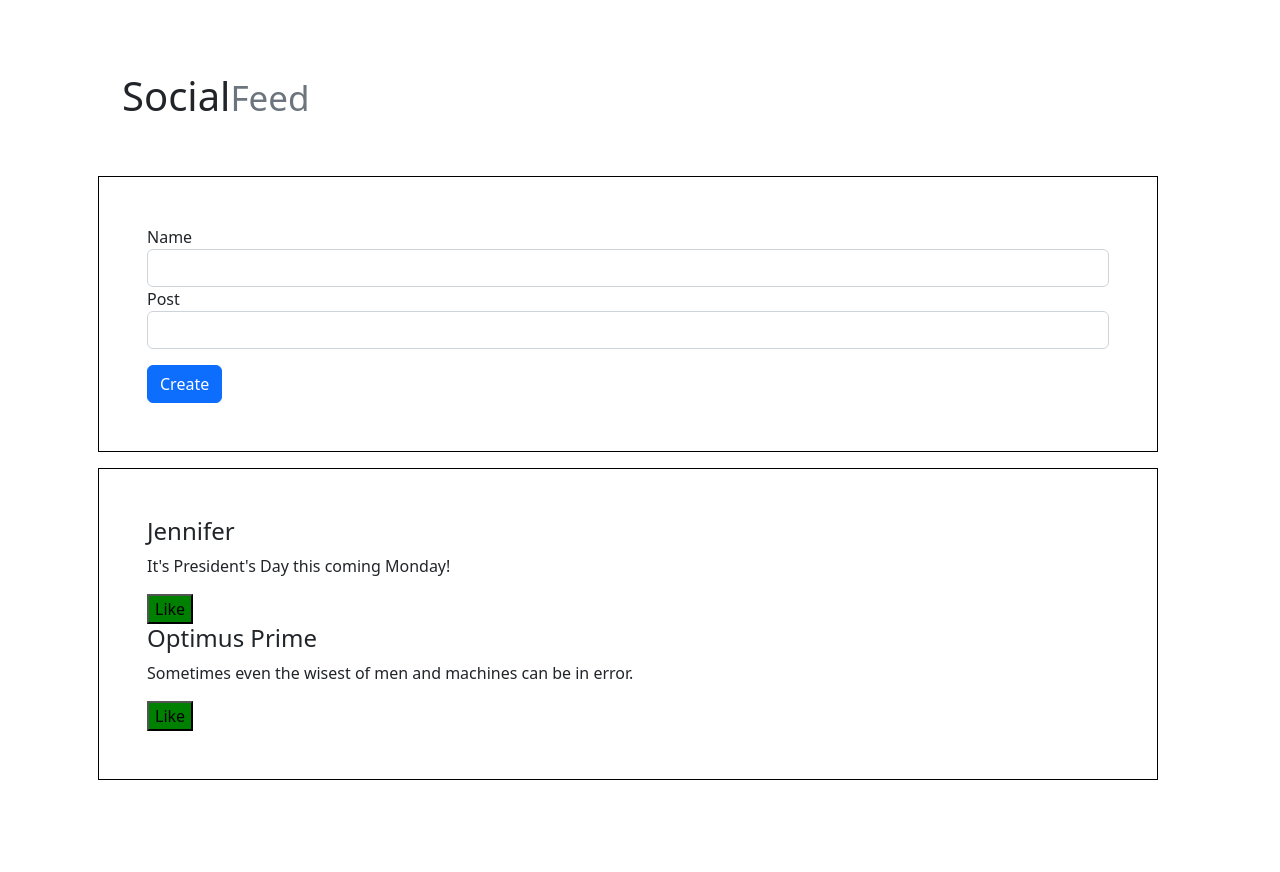
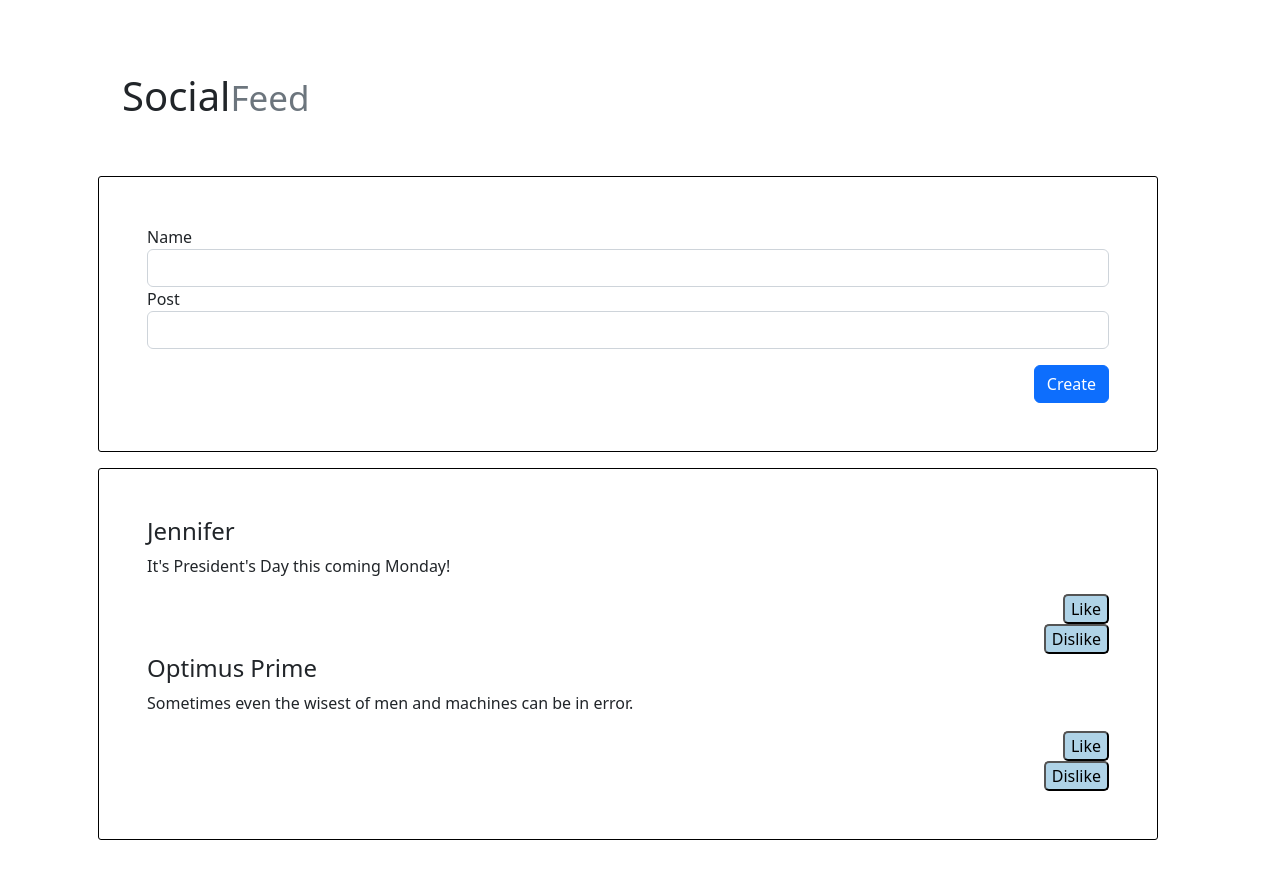
Before and after one commit to wenchijchang/React-SocialFeed, a React (Create React App) app: page / in a window 1280 px wide. Before the commit the page ends 812 px from the top, so only its background shows below. Built offline with nearby package versions, Linux system fonts and the light colour scheme.

Commit message:
created new like and dislike buttons + updated styling

```diff
--- a/package.json
+++ b/package.json
@@ -9,6 +9,8 @@
     "bootstrap": "^5.2.3",
     "react": "^18.2.0",
     "react-dom": "^18.2.0",
+    "react-icon": "^1.0.0",
+    "react-icons": "^4.7.1",
     "react-scripts": "5.0.1",
     "web-vitals": "^2.1.4"
   },
--- a/src/App.css
+++ b/src/App.css
@@ -1,4 +1,5 @@
 .border-box {
+  border-radius: 3px;
   border: 1px;
   border-style: solid;
   border-color: black;
--- a/src/Components/CreatePostForm/CreatePostForm.jsx
+++ b/src/Components/CreatePostForm/CreatePostForm.jsx
@@ -34,6 +34,7 @@ const CreatePostForm = (props) => {
           onChange={(event) => setPost(event.target.value)}
         />
       </div>
+      <div style={{ textAlign: "right" }}>
         <button
           type="submit"
           className="btn btn-primary"
@@ -41,6 +42,7 @@ const CreatePostForm = (props) => {
         >
           Create
         </button>
+      </div>
     </form>
   );
 };
--- a/src/Components/CustomButton/CustomButton.jsx
+++ b/src/Components/CustomButton/CustomButton.jsx
@@ -2,40 +2,26 @@ import { useState } from "react";
 import "./CustomButton.css";
 
 const CustomButton = (props) => {
-  const [buttonClass, setButtonClass] = useState("active");
+  const [buttonClass, setButtonClass] = useState("class");
+  const [message, setMessage] = useState(true);
 
   function handleClick() {
     if (buttonClass === "active") {
       setButtonClass("inactive");
-      props.message = "Dislike";
+      setMessage(false);
     } else {
       setButtonClass("active");
-      props.message = "Like";
+      setMessage(true);
+      // props.message = "Like";
     }
   }
   return (
     <div>
       <button className={buttonClass} onClick={handleClick}>
-        {props.message}
+        {message ? "Like" : "Disliked"}
       </button>
     </div>
   );
 };
 
 export default CustomButton;
-
-{
-  /* <link
-  rel="stylesheet"
-  href="https://cdnjs.cloudflare.com/ajax/libs/font-awesome/4.7.0/css/font-awesome.min.css"></link> */
-}
-
-// function myFunction(x) {
-//   x.classList.toggle("fa-thumbs-down");
-// }
-
-// return (
-//   <div className="wrap">
-//     <i onclick="myFunction(this)" class="fa fa-thumbs-up"></i>
-//   </div>
-// );
--- /dev/null
+++ b/src/Components/CustomButton/DislikeButton.jsx
@@ -0,0 +1,26 @@
+import { useState } from "react";
+import "./LikeDislikeButton.css";
+
+const DislikeButton = (props) => {
+  const [buttonClass, setButtonClass] = useState("inactive");
+  const [message, setMessage] = useState(true);
+
+  function handleClick() {
+    if (buttonClass === "inactive") {
+      setButtonClass("dislike");
+      setMessage(false);
+    } else {
+      setButtonClass("inactive");
+      setMessage(true);
+    }
+  }
+  return (
+    <div>
+      <button className={buttonClass} onClick={handleClick}>
+        {message ? "Dislike" : "Disliked"}
+      </button>
+    </div>
+  );
+};
+
+export default DislikeButton;
--- /dev/null
+++ b/src/Components/CustomButton/LikeButton.jsx
@@ -0,0 +1,26 @@
+import { useState } from "react";
+import "./LikeDislikeButton.css";
+
+const LikeButton = (props) => {
+  const [buttonClass, setButtonClass] = useState("inactive");
+  const [message, setMessage] = useState(true);
+
+  function handleClick() {
+    if (buttonClass === "inactive") {
+      setButtonClass("like");
+      setMessage(false);
+    } else {
+      setButtonClass("inactive");
+      setMessage(true);
+    }
+  }
+  return (
+    <div>
+      <button className={buttonClass} onClick={handleClick}>
+        {message ? "Like" : "Liked"}
+      </button>
+    </div>
+  );
+};
+
+export default LikeButton;
--- /dev/null
+++ b/src/Components/CustomButton/LikeDislikeButton.css
@@ -0,0 +1,21 @@
+LikeDislikeButton {
+  color: black;
+  padding: 4px 7px;
+  border: 1px;
+}
+
+.like {
+  background-color: darkcyan;
+  box-shadow: 2px 2px inset;
+  border-radius: 5px;
+}
+
+.dislike {
+  background-color: hotpink;
+  border-radius: 5px;
+}
+
+.inactive {
+  background-color: #0777b352;
+  border-radius: 5px;
+}
--- a/src/Components/DisplayPosts/DisplayPosts.jsx
+++ b/src/Components/DisplayPosts/DisplayPosts.jsx
@@ -1,4 +1,6 @@
-import CustomButton from "../CustomButton/CustomButton";
+// import CustomButton from "../CustomButton/CustomButton";
+import LikeButton from "../CustomButton/LikeButton";
+import DislikeButton from "../CustomButton/DislikeButton";
 
 const DisplayPosts = (props) => {
   return (
@@ -8,7 +10,10 @@ const DisplayPosts = (props) => {
           <div key={index}>
             <h4>{post.name}</h4>
             <p>{post.post}</p>
-            <CustomButton message="Like" />
+            <div className="btn-btn-secondary" style={{ textAlign: "right" }}>
+              {/* <CustomButton /> */}
+              <LikeButton /> <DislikeButton />
+            </div>
           </div>
         );
       })}
```
Also changed, not shown: 1 other file (tests, documents, lock files or other folders). Lines whose indentation alone changed are shown as unchanged.
